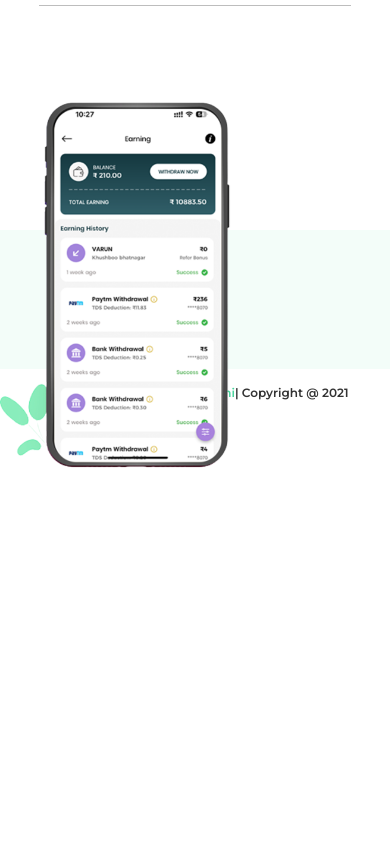
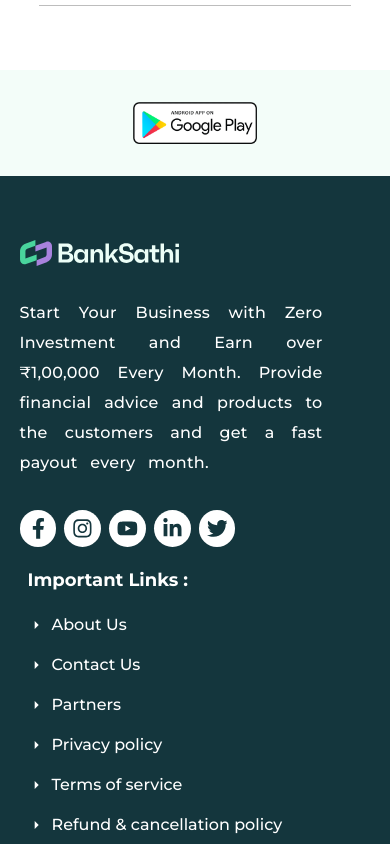
Before and after one commit to Pragati-patel/BankSathi, a Next.js app: page / in a window 390 px wide. Shown: the part 8980-9824 px from the top of the page. Before the commit the page ends 9477 px from the top, so only its background shows below. Built offline with nearby package versions, Linux system fonts and the light colour scheme.

Commit message:
fix responsiveness of footer

```diff
--- a/components/CTA/index.js
+++ b/components/CTA/index.js
@@ -5,7 +5,7 @@ import { Images } from '@/public/assests/images/images'
 
 export default function CTA() {
     return (
-        <div className='bg-white pt-24 mt-16 w-full overflow-x-clip'>
+        <div className='bg-white md:pt-24 md:mt-16 w-full overflow-x-clip'>
 
             <div className={styles.cta_wrapper}>
                 <div className={styles.cta_containor}>
--- a/components/CTA/style.module.scss
+++ b/components/CTA/style.module.scss
@@ -1,16 +1,16 @@
 .cta_wrapper{
-    @apply flex w-full bg-background_primary relative py-16;
+    @apply flex w-full bg-background_primary relative md:py-16 py-8;
     .cta_containor{
-        @apply flex w-[20%] mx-auto justify-center;
+        @apply flex md:w-[20%] w-[40%] mx-auto justify-center;
         .gplay{
             @apply flex mx-4 ;
             .img{
-                @apply w-[70%];
+                @apply md:w-[70%] w-full;
             }
 
         }
         .mobile_pic{
-            @apply flex absolute right-0 top-[-8rem];
+            @apply md:flex hidden absolute right-0 top-[-8rem];
             .img{
                 @apply w-[85%]
             }
--- a/components/Footer/style.module.scss
+++ b/components/Footer/style.module.scss
@@ -1,11 +1,11 @@
 .footer_wrapper {
-    @apply sm:flex hidden w-full bg-background_secondary py-16 text-white relative z-20;
+    @apply flex w-full bg-background_secondary py-16 text-white relative z-20;
 
     .footer_containor {
-        @apply flex w-[80%] mx-auto;
+        @apply flex md:w-[80%] w-[90%] mx-auto md:flex-row flex-col;
 
         .first_col {
-            @apply flex flex-col w-[40%] pr-8 font-medium;
+            @apply flex flex-col md:w-[40%] w-full pr-8 font-medium;
 
             .detail {
                 @apply leading-[30px] text-base my-8 text-justify pr-4;
@@ -21,7 +21,7 @@
         }
 
         .second_col {
-            @apply flex flex-col w-[20%] font-medium mx-2;
+            @apply flex flex-col md:w-[20%] w-full font-medium mx-2 md:mt-0 mt-4;
 
             .heading {
                 @apply text-[32px] leading-[34px] text-lg font-bold
@@ -36,7 +36,7 @@
         }
 
         .third_col {
-            @apply flex flex-col w-[40%] font-medium pl-4;
+            @apply flex flex-col md:w-[40%] w-full font-medium pl-4 md:mt-0 mt-4;
             .heading {
                 @apply text-[32px] leading-[34px] text-lg font-bold;
             }
```
